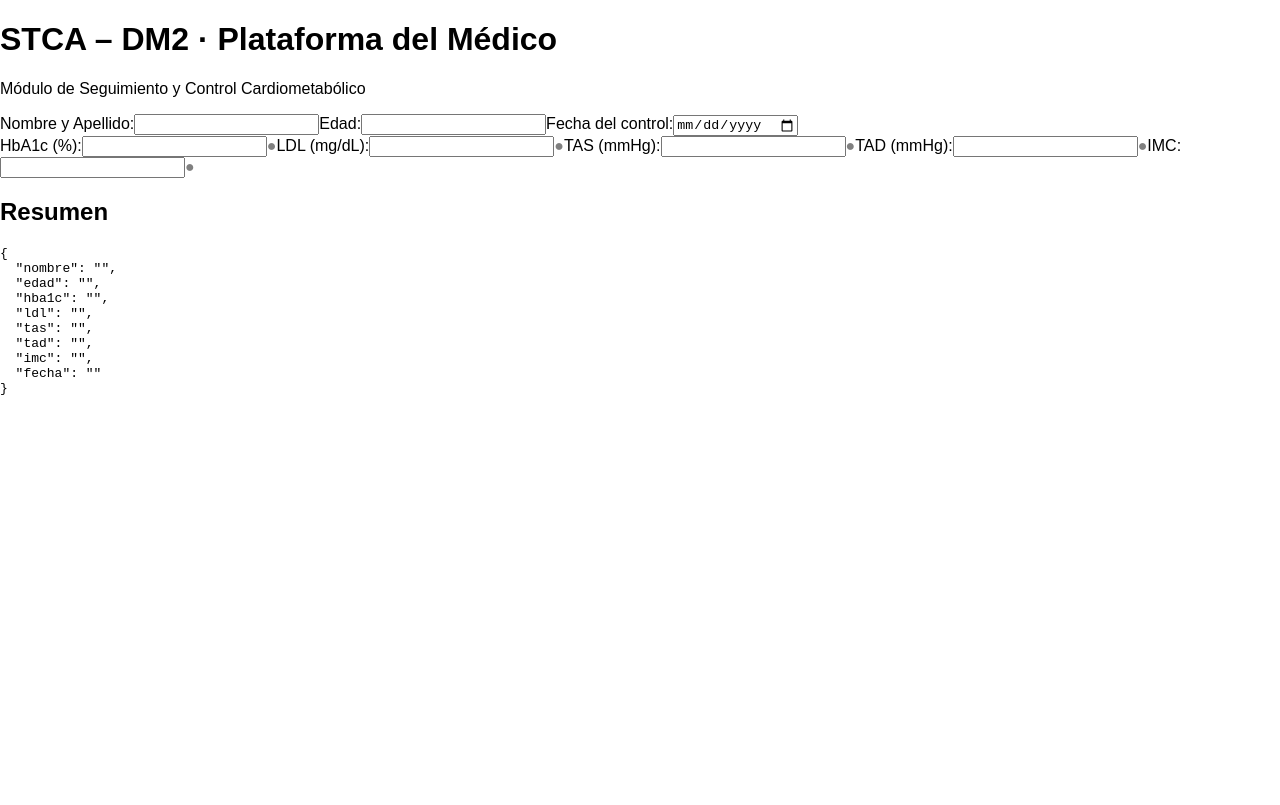
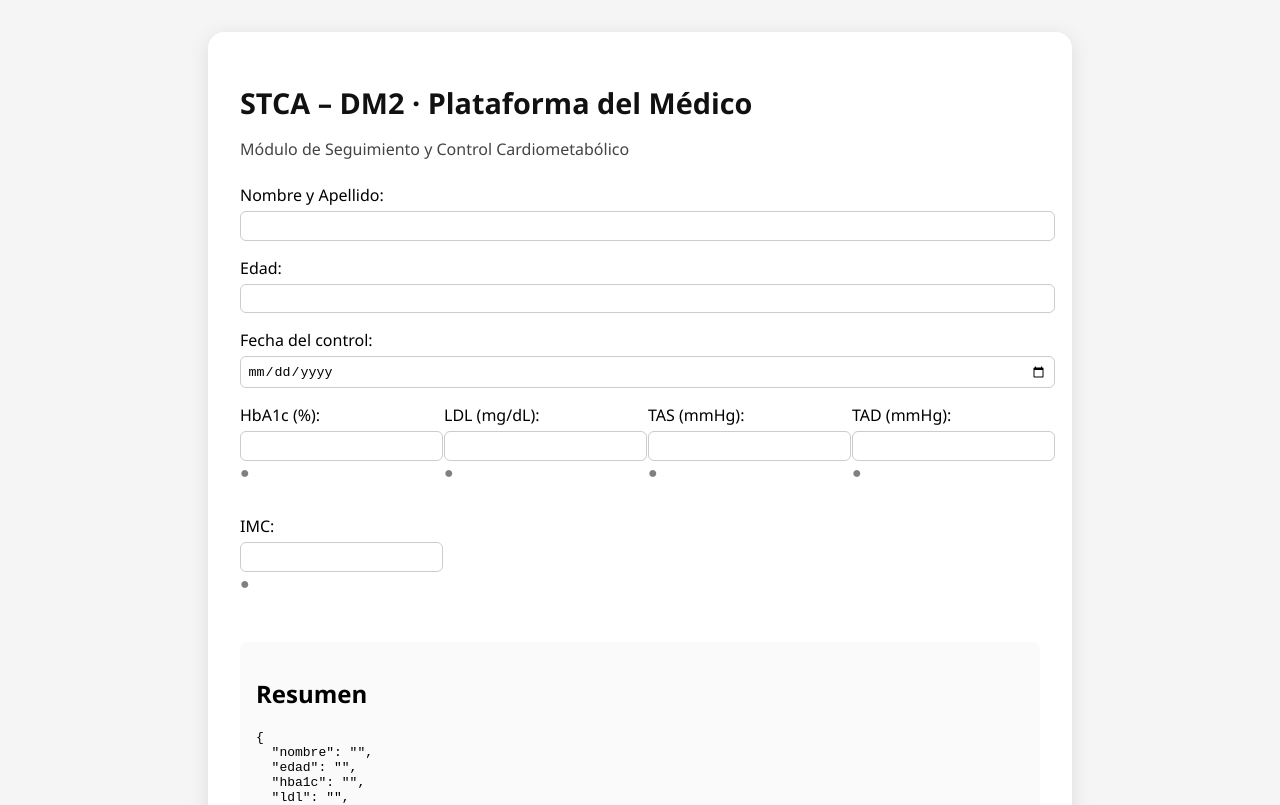
Before and after one commit to jgiorgini/stca-dm2-medico-GPT, a React (Vite) app: page / in a window 1280 px wide. Shown: the top 805 px of the page. Built offline with nearby package versions, Linux system fonts and the light colour scheme; the HTML template or start-up script is replaced by a standard one.

Commit message:
Enhance CSS styles for layout and typography
Updated styles for body, container, headings, and form elements.

```diff
--- a/src/styles.css
+++ b/src/styles.css
@@ -1,4 +1,52 @@
 body {
+  font-family: 'Segoe UI', sans-serif;
+  background: #f5f5f5;
   margin: 0;
-  font-family: Arial, sans-serif;
+  padding: 0;
 }
+
+.container {
+  max-width: 800px;
+  margin: 2rem auto;
+  background: white;
+  padding: 2rem;
+  border-radius: 16px;
+  box-shadow: 0 4px 20px rgba(0, 0, 0, 0.1);
+}
+
+h1 {
+  color: #111;
+  font-size: 1.8rem;
+  margin-bottom: 0.5rem;
+}
+
+.subtitle {
+  color: #444;
+  margin-bottom: 1.5rem;
+}
+
+.form label {
+  display: block;
+  margin-bottom: 1rem;
+}
+
+.form input {
+  width: 100%;
+  padding: 0.4rem;
+  margin-top: 0.3rem;
+  border: 1px solid #ccc;
+  border-radius: 6px;
+}
+
+.grid {
+  display: grid;
+  grid-template-columns: repeat(auto-fit, minmax(150px, 1fr));
+  gap: 1rem;
+}
+
+.summary {
+  margin-top: 2rem;
+  background: #fafafa;
+  padding: 1rem;
+  border-radius: 8px;
+}
```
